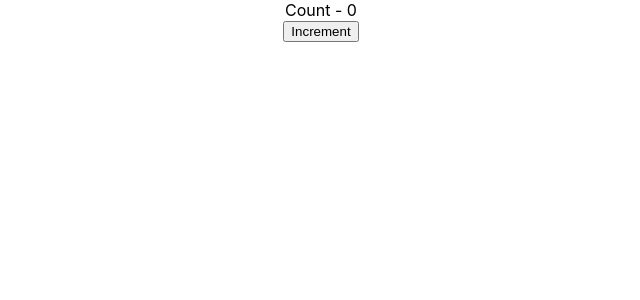
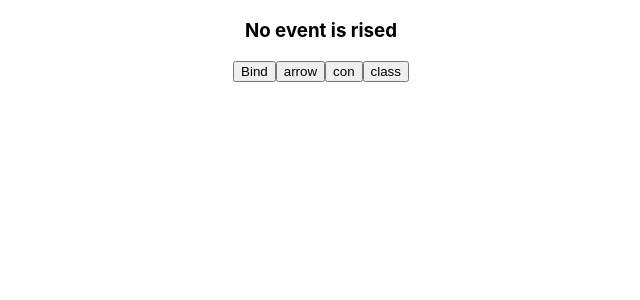
Before and after one commit to saiteja-konda/JavaScript-ex, a React (Create React App) app: page / in a window 1280 px wide. Shown: the top 300 px of the page, without its empty margins (319-959 px from the left). Built offline with nearby package versions, Linux system fonts and the light colour scheme.

Commit message:
four methods in event Handling

```diff
--- a/src/App.js
+++ b/src/App.js
@@ -5,6 +5,9 @@ import Greet from "./components/greet";
 import Welcome from "./components/welcome";
 import Message from "./components/message";
 import Counter from "./components/counter";
+import FunctionClick from "./components/functionClick";
+import ClassClick from "./components/classFunEvent";
+import Events from "./components/events";
 
 function App() {
   return (
@@ -16,7 +19,10 @@ function App() {
   <Welcome name="Clark" heroName ="SuperMan" />
   <Welcome name="Diana" heroName ="WonderWomen" />*/}
       {/*<Message />*/}
-      <Counter />
+      {/*<Counter />*/}
+      {/*<FunctionClick />*/}
+      {/*<ClassClick />*/}
+      <Events />
     </div>
   );
 }
--- /dev/null
+++ b/src/components/classFunEvent.jsx
@@ -0,0 +1,18 @@
+import React, { Component } from "react";
+class ClassClick extends Component {
+  handleClick() {
+    console.log("Button Clicked from class component");
+  }
+  state = {};
+  render() {
+    return (
+      <React.Fragment>
+        <div>
+          <button onClick={this.handleClick}>ClickMe</button>
+        </div>
+      </React.Fragment>
+    );
+  }
+}
+
+export default ClassClick;
--- /dev/null
+++ b/src/components/events.jsx
@@ -0,0 +1,45 @@
+import React, { Component } from "react";
+class Events extends Component {
+  state = {
+    message: "No event is rised",
+  };
+  constructor(props) {
+    super(props);
+    this.eventHandler3 = this.eventHandler3.bind(this);
+  }
+  eventHandler1() {
+    this.setState({
+      message: "Event is raised from Binding",
+    });
+  }
+  eventHandler2() {
+    this.setState({
+      message: "Event is raised from Arrow function",
+    });
+  }
+  eventHandler3() {
+    this.setState({
+      message: "Event is raised from Constructor",
+    });
+  }
+  eventHandler4 = () => {
+    this.setState({
+      message: "Event is raised from Class property",
+    });
+  };
+  render() {
+    return (
+      <React.Fragment>
+        <div>
+          <h3>{this.state.message}</h3>
+          <button onClick={this.eventHandler1.bind(this)}>Bind</button>
+          <button onClick={() => this.eventHandler2()}>arrow</button>
+          <button onClick={this.eventHandler3}>con</button>
+          <button onClick={this.eventHandler4}>class</button>
+        </div>
+      </React.Fragment>
+    );
+  }
+}
+
+export default Events;
--- /dev/null
+++ b/src/components/functionClick.jsx
@@ -0,0 +1,15 @@
+import React from "react";
+const FunctionClick = () => {
+  function handleClickEvent() {
+    console.log("Button Clikced");
+  }
+  return (
+    <React.Fragment>
+      <div>
+        <button onClick={handleClickEvent}>clickMe</button>
+      </div>
+    </React.Fragment>
+  );
+};
+
+export default FunctionClick;
```
